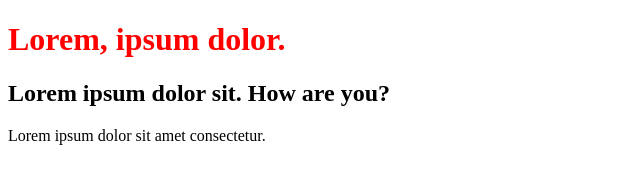
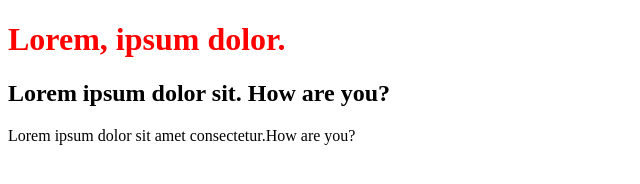
Before and after one commit to regina14-create/nauka-gita-2, a plain HTML site: page index.html in a window 1280 px wide. Shown: the whole page, without its empty margins (0-640 px from the left). Drawn offline with Linux system fonts and the light colour scheme.

Commit message:
Update2 index.html

```diff
--- a/index.html
+++ b/index.html
@@ -9,6 +9,6 @@
 <body>
     <h1>Lorem, ipsum dolor.</h1>
     <h2>Lorem ipsum dolor sit. How are you?</h2>
-    <p>Lorem ipsum dolor sit amet consectetur.</p>
+    <p>Lorem ipsum dolor sit amet consectetur.How are you?</p>
 </body>
 </html>
```
